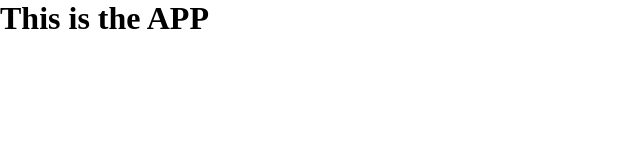
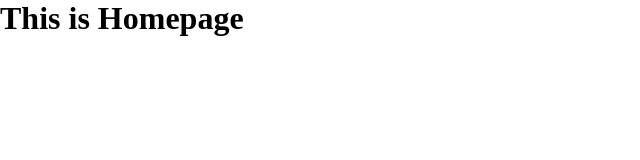
Before and after one commit to nishant-design/hyundai-website, a React (Vite) app: page / in a window 1280 px wide. Shown: the top 160 px of the page, without its empty margins (0-640 px from the left). Built offline with nearby package versions, Linux system fonts and the light colour scheme.

Commit message:
added react-router-dom

```diff
--- a/package.json
+++ b/package.json
@@ -10,7 +10,8 @@
   },
   "dependencies": {
     "react": "^18.2.0",
-    "react-dom": "^18.2.0"
+    "react-dom": "^18.2.0",
+    "react-router-dom": "^6.6.2"
   },
   "devDependencies": {
     "@types/react": "^18.0.26",
--- a/src/App.tsx
+++ b/src/App.tsx
@@ -1,10 +1,13 @@
+import {Route, Routes} from 'react-router-dom';
+import Homepage from './pages/homepage/Homepage';
+
 
 function App() {
 
   return (
-    <div className="App">
-      <h1>This is the APP</h1>
-    </div>
+    <Routes>
+      <Route path='/' element={<Homepage/>}/>
+    </Routes>
   )
 }
 
--- a/src/main.tsx
+++ b/src/main.tsx
@@ -1,10 +1,13 @@
-import React from 'react'
-import ReactDOM from 'react-dom/client'
-import App from './App'
-import './index.css'
+import React from "react";
+import ReactDOM from "react-dom/client";
+import App from "./App";
+import "./index.css";
+import { BrowserRouter } from "react-router-dom";
 
-ReactDOM.createRoot(document.getElementById('root') as HTMLElement).render(
+ReactDOM.createRoot(document.getElementById("root") as HTMLElement).render(
   <React.StrictMode>
-    <App />
-  </React.StrictMode>,
-)
+    <BrowserRouter>
+      <App />
+    </BrowserRouter>
+  </React.StrictMode>
+);
--- /dev/null
+++ b/src/pages/homepage/Homepage.tsx
@@ -0,0 +1,11 @@
+import React from 'react'
+
+const Homepage = () => {
+  return (
+    <div>
+      <h1>This is Homepage</h1>
+    </div>
+  )
+}
+
+export default Homepage;
```
Also changed, not shown: 2 other files (tests, documents, lock files or other folders).
